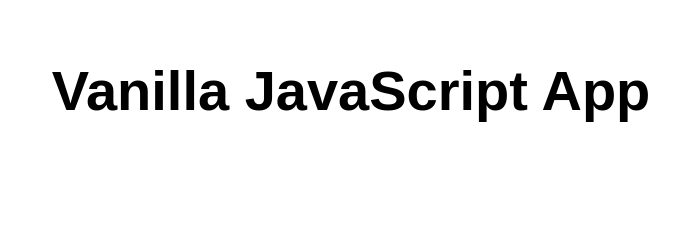
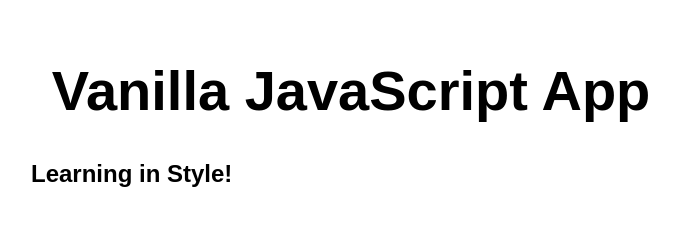
Before and after one commit to HillviewGroupInc/my-first-static-web-app, a website: page src/index.html in a window 1280 px wide. Shown: the whole page, without its empty margins (289-968 px from the left). Drawn offline with Linux system fonts and the light colour scheme.

Commit message:
initial commit

```diff
--- a/src/index.html
+++ b/src/index.html
@@ -11,6 +11,7 @@
 <body>
   <main>
     <h1>Vanilla JavaScript App</h1>
+    <h2>Learning in Style!</h2>
   </main>
 </body>
 
```
